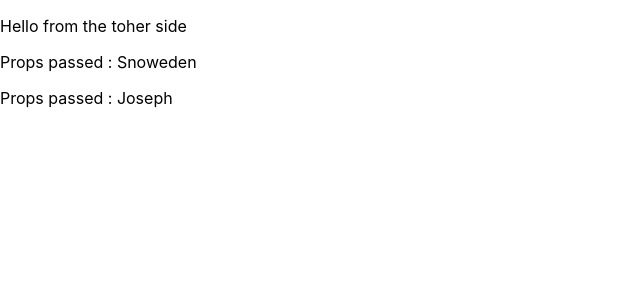
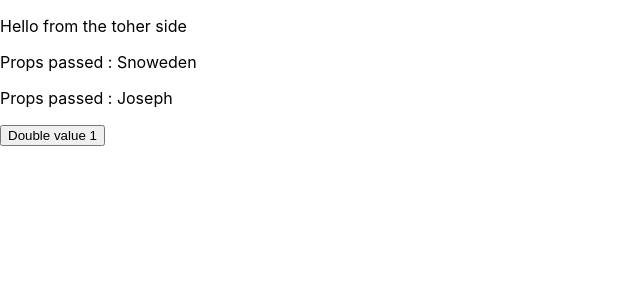
Before and after one commit to berna39/reactjs_fundamental, a React (Create React App) app: page / in a window 1280 px wide. Shown: the top 300 px of the page, without its empty margins (0-640 px from the left). Built offline with nearby package versions, Linux system fonts and the light colour scheme.

Commit message:
Updating state value

```diff
--- /dev/null
+++ b/src/components/ComponentStateValues.js
@@ -0,0 +1,22 @@
+import React from "react";
+
+class ComponentStateValues extends React.Component{
+    constructor(props){
+        super(props);
+        this.state = { value: 1 };
+    }
+
+    doubler = () => {
+        this.setState((state) => ({
+            value: state.value *= 2
+        }));
+    }
+
+    render(){
+        return(<div>
+                    <button onClick={this.doubler}>Double value { this.state.value }</button>
+               </div>);
+    }
+}
+
+export default ComponentStateValues;
--- a/src/index.js
+++ b/src/index.js
@@ -5,6 +5,7 @@ import App from './App';
 import reportWebVitals from './reportWebVitals';
 import BasicComponent from './components/BasicComponent';
 import ComponentWithProps from './components/ComponentWithProps';
+import ComponentStateValues from './components/ComponentStateValues';
 
 const root = ReactDOM.createRoot(document.getElementById('root'));
 root.render(
@@ -12,6 +13,7 @@ root.render(
     <BasicComponent />
     <ComponentWithProps firstProp="Snoweden"/>
     <ComponentWithProps firstProp="Joseph"/>
+    <ComponentStateValues />
   </React.StrictMode>
 );
 
```
Also changed, not shown: src/components/LifeCycleComponent.js (added, +24 -0 lines).
